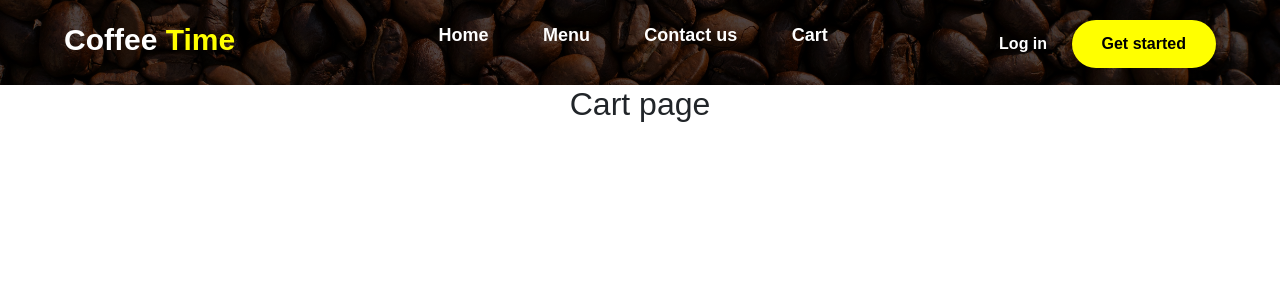
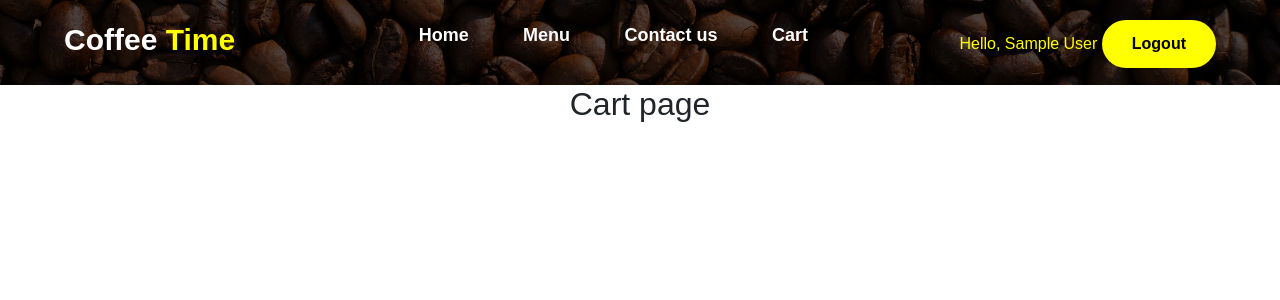
Before and after one commit to ChutimonSri/coffeedb, a Flask app: page /cart in a window 1280 px wide. Shown: the top 300 px of the page. Run offline with Flask 3, Linux system fonts and the light colour scheme; the visitor is signed in with stand-in values (Sample User, id 1); some libraries are stand-ins or nearby versions.

Commit message:
added logout, show user's firstname after loggedin

```diff
--- a/app.py
+++ b/app.py
@@ -118,5 +118,11 @@ def menu():
         return redirect(url_for('menu'))
     return render_template('menu.html')
 
+@app.route('/logout')
+def logout():
+    session.clear()
+    flash("You have been logged out", 'info')
+    return redirect('/')
+
 if __name__ == '__main__':
 	app.run(debug=True);
--- a/templates/navbar.html
+++ b/templates/navbar.html
@@ -17,10 +17,17 @@
                 <li><a href="{{ url_for('cart') }}">Cart</a></li>
             </ul>
 
-            <div >
-                <a href="{{ url_for('login') }}" class="txt">Log in</a>
-                <a href="{{ url_for('signup') }}"><button type="button">Get started</button></a>
-            </div>
+            {% if session.get('login') %}
+                <div>
+                    <span>Hello, {{ session.get('firstName') }}</span>
+                    <a href="{{ url_for('logout') }}"><button type="button">Logout</button></a>
+                </div>
+            {% else %}
+                <div>
+                    <a href="{{ url_for('login') }}" class="txt">Log in</a>
+                    <a href="{{ url_for('signup') }}"><button type="button">Get started</button></a>
+                </div>
+            {% endif %}
         </nav>
 
     </div>
```
